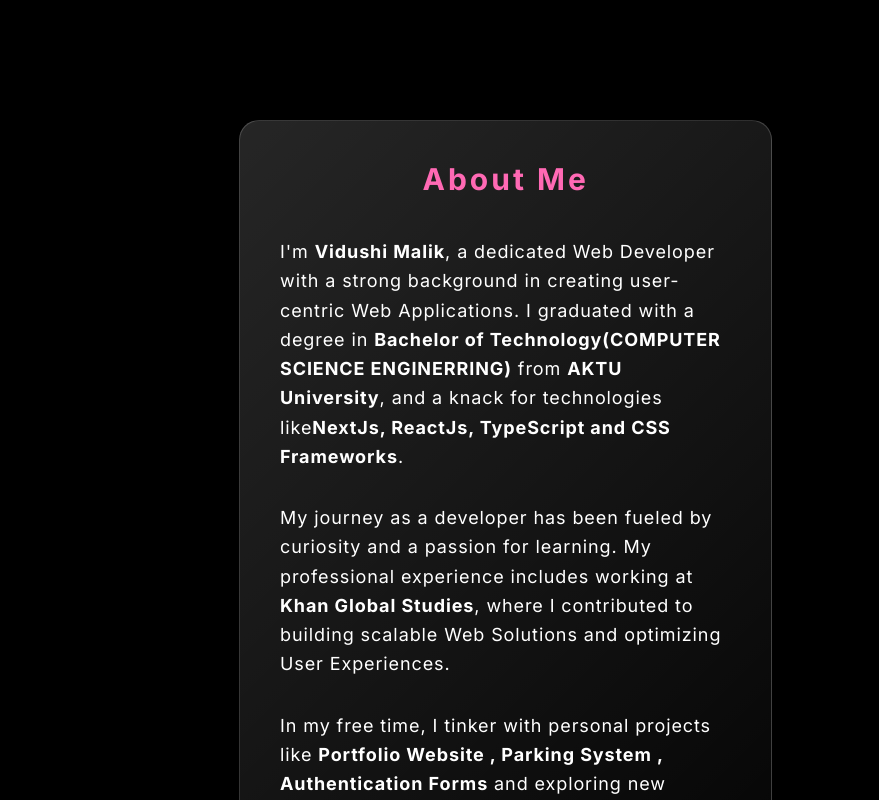
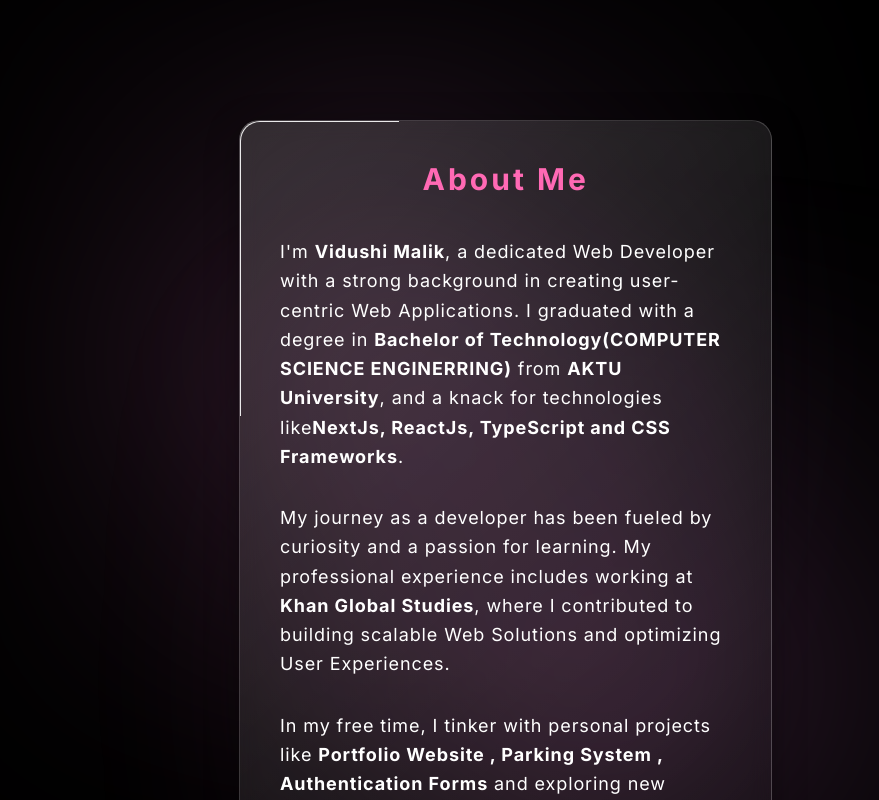
Before and after one commit to Vidushi33/portfolio, a Next.js app: page / in a window 1280 px wide. Shown: the part 760-1560 px from the top of the page, without its empty margins (401-1280 px from the left). Built offline with nearby package versions, Linux system fonts and the light colour scheme.

Commit message:
added border colour and gradient to about card and added contact me image

```diff
--- a/public/images/index.ts
+++ b/public/images/index.ts
@@ -17,8 +17,12 @@
 const TypeScript = "/images/ts.avif"
 const VersionControl = "/images/version.avif"
 const Zustand = "/images/zustand.avif"
+const Contact = "/images/contact.avif"
+const ContactMe = "/images/contact-me.avif"
 
 export{
+    ContactMe,
+    Contact,
     Zustand,
     VersionControl,
     TypeScript,
--- a/src/app/globals.css
+++ b/src/app/globals.css
@@ -48,6 +48,7 @@
 
 /* about us card */
 .glass-card {
+  position: relative;
   background: linear-gradient(
     135deg,
     rgba(255, 255, 255, 0.15),
@@ -59,3 +60,53 @@
   border-radius: 20px;
   box-shadow: 0 8px 32px 0 rgba(0, 0, 0, 0.37);
 }
+
+.glass-card::before {
+  content: "";
+  position: absolute;
+  top: 0;
+  left: 0;
+  width: 30%;
+  height: 30%;
+  border-top: 1px solid rgba(255, 255, 255, 0.9);
+  border-left: 1px solid rgba(255, 255, 255, 0.9);
+  border-top-left-radius: 20px;
+  box-sizing: border-box;
+}
+
+.glass-card::after {
+  content: "";
+  position: absolute;
+  bottom: 0;
+  right: 0;
+  width: 30%;
+  height: 30%;
+  border-bottom: 1px solid rgba(255, 255, 255, 0.8);
+  border-right: 1px solid rgba(255, 255, 255, 0.8);
+  border-bottom-right-radius: 20px;
+  box-sizing: border-box;
+}
+/* .glass-card {
+  background: linear-gradient(
+    153.32deg,
+    rgba(255, 255, 255, 0.3) -65.62%,
+    rgba(255, 255, 255, 0.1) 83.28%
+  );
+  border: 5px solid;
+
+  border-image-source: linear-gradient(
+    142.08deg,
+    rgba(255, 255, 255, 0.7) -5.03%,
+    rgba(188, 188, 188, 0.85) 21.3%,
+    rgba(101, 84, 169, 0.2) 49.04%,
+    rgba(187, 187, 187, 0.5) 70.19%
+  );
+
+  backdrop-filter: blur(50px);
+  border-radius: 20px;
+  box-shadow: 0px 4px 24px -1px #00000033;
+} */
+
+.about-gradient {
+  background: linear-gradient(90deg, #ff69b4 0%, #aa82d3 100%);
+}
--- a/src/components/about.tsx
+++ b/src/components/about.tsx
@@ -2,9 +2,11 @@
 
 export default function About() {
   return (
-    <div className=" grid grid-cols-2 justify-center items-center h-screen" id="about">
+    <div className=" grid grid-cols-2 justify-center items-center h-screen relative " id="about">
       <div></div>
-      <div className="w-full  p-10 glass-card">
+      <div className="w-60 h-60 about-gradient rounded-full absolute filter blur-[10rem] right-1/4 top-[15%]"></div>
+      <div className="w-60 h-60 about-gradient rounded-full absolute filter blur-[10rem] right-10 bottom-[15%]"></div>
+      <div className="w-full  p-10 glass-card ">
         <h1 className="text-center font-bold text-3xl text-primaryColor tracking-widest">
           About Me
         </h1>
--- a/src/components/contactForm.tsx
+++ b/src/components/contactForm.tsx
@@ -1,7 +1,9 @@
 "use client";
 
 import React from "react";
+import Image from "next/image";
 import { SubmitHandler, useForm } from "react-hook-form";
+import { Contact, ContactMe } from "@Image/index";
 
 interface IFormInput {
   name: string;
@@ -95,7 +97,9 @@
         </form>
       </div>
 
-      <div></div>
+      <div className="flex justify-center items-center">
+        <Image alt="contact image" src={Contact} width={500} height={500}  />
+      </div>
     </div>
   );
 }
```
Also changed, not shown: public/images/contact.avif (added).
